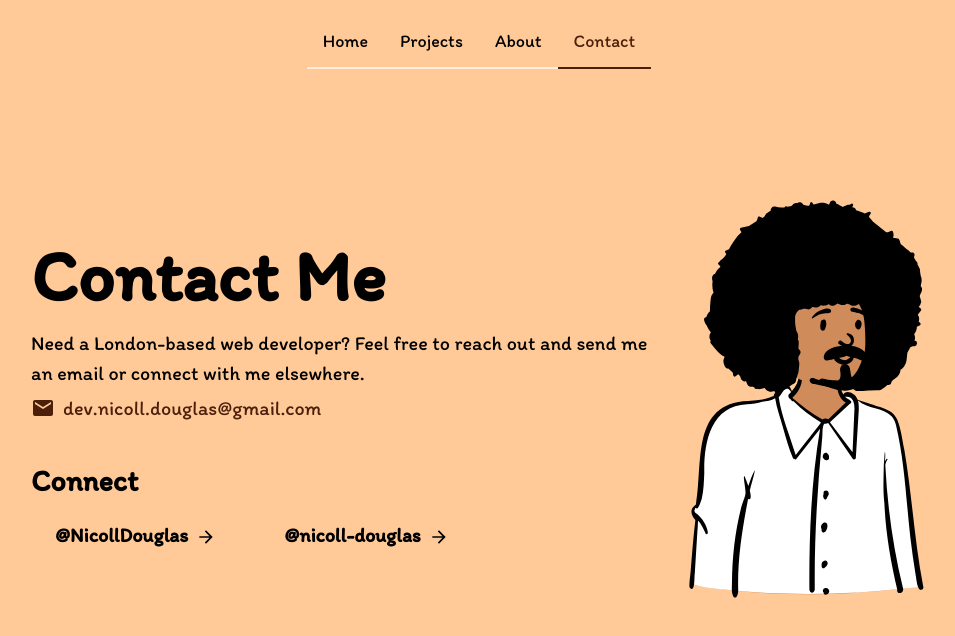
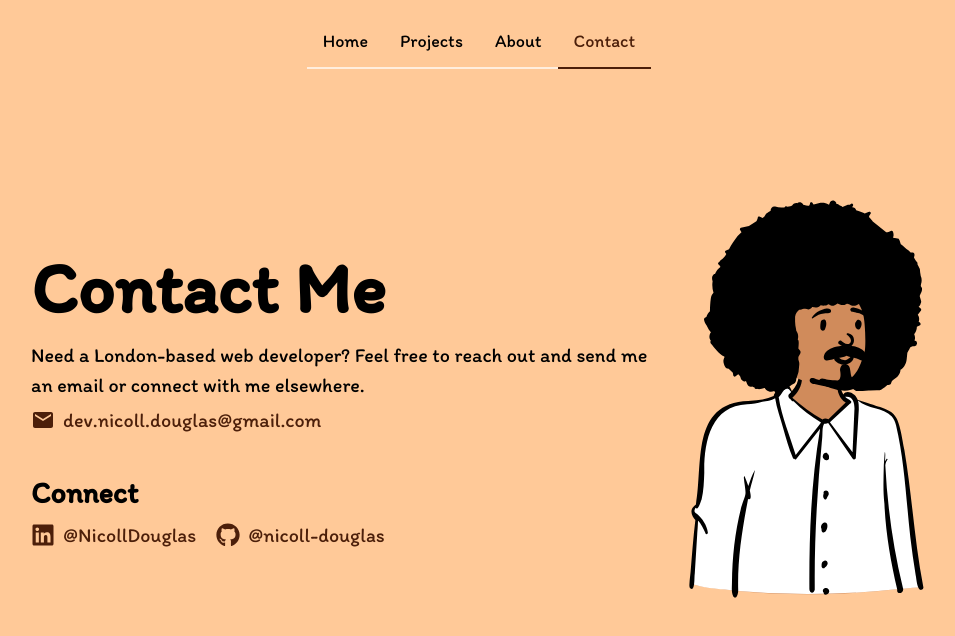
Before and after one commit to nicoll-douglas/portfolio-website, a Next.js app: page /contact in a window 1280 px wide. Shown: the top 636 px of the page, without its empty margins (161-1116 px from the left). Built offline with nearby package versions, Linux system fonts and the light colour scheme.

Commit message:
fix: styles

```diff
--- a/src/components/common/ButtonLink.js
+++ b/src/components/common/ButtonLink.js
@@ -1,10 +1,28 @@
 "use client";
 
-import { Button } from "@chakra-ui/react";
+import { Button, Link } from "@chakra-ui/react";
 import NextLink from "next/link";
 import { ArrowForwardIcon } from "@chakra-ui/icons";
 
-export default function ButtonLink({ icon, children, href, ...rest }) {
+export default function ButtonLink({ variant, icon, children, href, ...rest }) {
+  if (variant === "external") {
+    return (
+      <Button
+        variant={"link"}
+        as={Link}
+        target="_blank"
+        _active={{ color: "primary.6" }}
+        href={href}
+        leftIcon={icon}
+        fontSize={"xl"}
+        color={"primary.5"}
+        fontWeight={"normal"}
+      >
+        {children}
+      </Button>
+    );
+  }
+
   return (
     <Button
       variant={"outline"}
```
